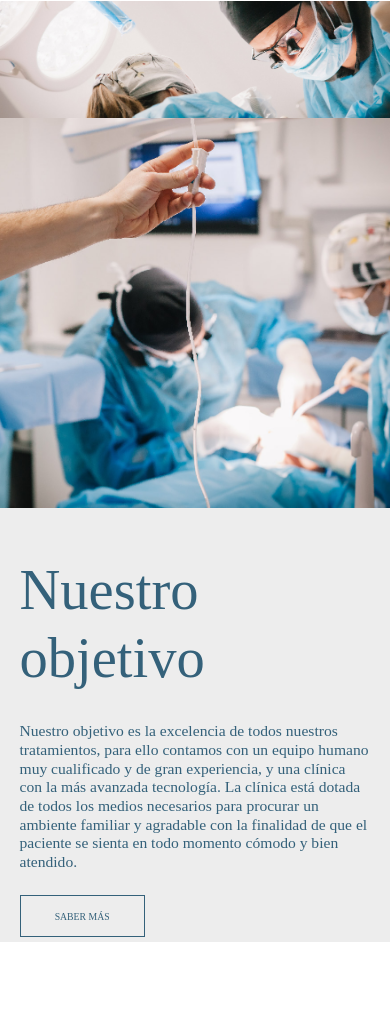
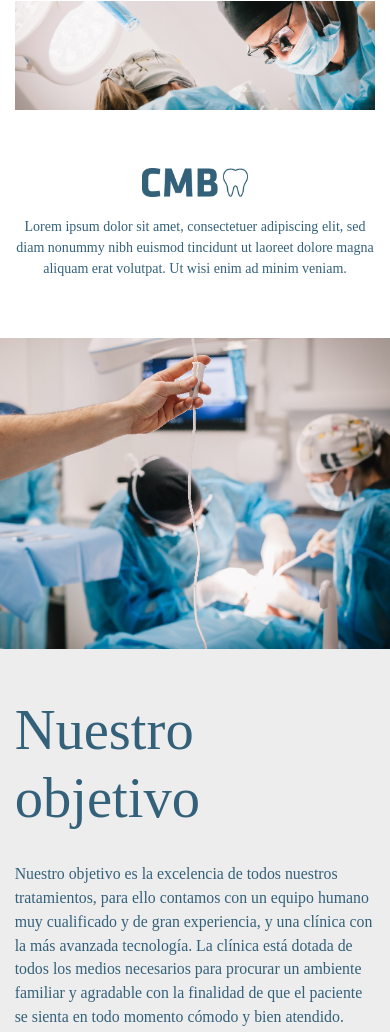
Before and after one commit to VaneMedina/LandingPage-CMB, a plain HTML site: page index.html in a window 390 px wide. Shown: the part 414-1446 px from the top of the page. Before the commit the page ends 1356 px from the top, so only its background shows below. Drawn offline with Linux system fonts and the light colour scheme; a web font is replaced by a local one.

Commit message:
add our objective section in mobile and about section

```diff
--- a/index.html
+++ b/index.html
@@ -28,6 +28,17 @@
         </section>
     </header>
     <main>
+        <section class="about-cmb">
+            <div class="container">
+                <div class="about-content">
+                    <figure class="about-logo">
+                        <img src="./images/logo_mediano_azul.png" alt="logo">
+                    </figure>
+                    <p class="about-paragraph">Lorem ipsum dolor sit amet, consectetuer adipiscing elit, sed diam nonummy nibh euismod tincidunt ut laoreet dolore magna aliquam erat volutpat. Ut wisi enim ad minim veniam.</p>
+                </div>
+
+            </div>
+        </section>
         <section class="our-objective">
             <div class="objective-container container">
                 <div class="content">
@@ -38,10 +49,12 @@
                     <p class="objective-paragraph">Nuestro objetivo es la excelencia de todos nuestros tratamientos, para ello contamos con un equipo humano muy cualificado y de gran experiencia, y una clínica con la más avanzada tecnología. La clínica está dotada de todos los medios necesarios para procurar un ambiente familiar y agradable con la finalidad de que el paciente se sienta en todo momento cómodo y bien atendido.</p>
                     <a class="btn-border" href="#">SABER MÁS</a>
                 </div>
-                <figure class="objective-media">
-                    <img src="./images/imagen_nuestro_objetivo.jpg" alt="Medicos atendiendo paciente">
-                </figure>
+
             </div>
+
+            <figure class="objective-media">
+                <img src="./images/imagen_nuestro_objetivo.jpg" alt="Medicos atendiendo paciente">
+            </figure>
         </section>
     </main>
 </body>
--- a/styles/commons.css
+++ b/styles/commons.css
@@ -12,7 +12,7 @@
 
 html {
     color: #34617a;
-    font-size: calc(100vw / 1920 * 10);
+    font-size: calc(100vw / 1920 * 16);
     font-weight: 100;
     font-family: 'Gothic';
     line-height: 1.2;
@@ -24,8 +24,20 @@ ul {
 
 a {
     color: inherit;
+    display: inline-block;
     text-decoration: none;
 }
+
+input {
+    border: none;
+}
+
+input:focus {
+    box-shadow: none;
+    outline: 0;
+}
+
+p { line-height: 1.5; }
 
 img {
     height: 100%;
@@ -34,7 +46,7 @@ img {
 }
 
 .container {
-    max-width: 82rem;
+    max-width: 105rem;
     margin-left: auto;
     margin-right: auto;
 }
@@ -57,6 +69,6 @@ img {
     }
 
     .container {
-        max-width: 82rem;
+        max-width: 37rem;
     }
 }
--- a/styles/style.css
+++ b/styles/style.css
@@ -47,18 +47,37 @@ header {
     margin-bottom: 5rem;
 }
 
+/* About section */
+
+.about-cmb {
+    padding: 8rem 0;
+}
+
+.about-logo {
+    height: 2.938rem;
+    margin: 0 auto 2rem auto;
+    width: 10.813rem;
+}
+
+.about-paragraph {
+    font-size: 1.438rem;
+    margin: auto;
+    max-width: 40.625rem;
+    text-align: center;
+}
+
+@media screen and (max-width: 767px) {
+    .about-cmb {
+        padding: 6rem 0;
+    }
+}
+
 /* Our objective */
 
 .our-objective {
+    align-items: center;
     background-color: var(--color-gray);
-}
-
-.objective-container {
     display: flex;
-}
-
-.content {
-    padding: 2rem;
 }
 
 .objective-title {
@@ -66,26 +85,30 @@ header {
     font-weight: 100;
 }
 
+.objective-title span {
+    display: block;
+}
+
 .objective-paragraph {
-    font-size: 1.6rem;
+    font-size: 1.625rem;
     margin: 3rem 0 4rem 0;
+    max-width: 40.5rem;
+}
+
+.objective-media {
+    height: 54.875rem;
+    width: 68.813rem;
 }
 
 @media screen and (max-width: 767px) {
-    .objective-container {
+    .our-objective {
         flex-direction: column-reverse;
     }
 
-    .objective-title {
-        margin-top: 3rem;
-    }
-
-    .objective-title span {
-        display: block;
-    }
+    .content { margin: 5rem 0; }
 
     .objective-media {
-        height: 40rem;
+        height: 31.875rem;
         width: 100%;
     }
 }
--- a/styles/variables.css
+++ b/styles/variables.css
@@ -3,4 +3,7 @@
     --color-white: #ffff;
     --color-gray: #ededed;
     --color-blue: #34617a;
+    --color-crystal-blue: #5ca6ad;
+    --color-steel-teal: #6c8e87;
+    --color-pewter-blue: #84adbc;
 }
```
